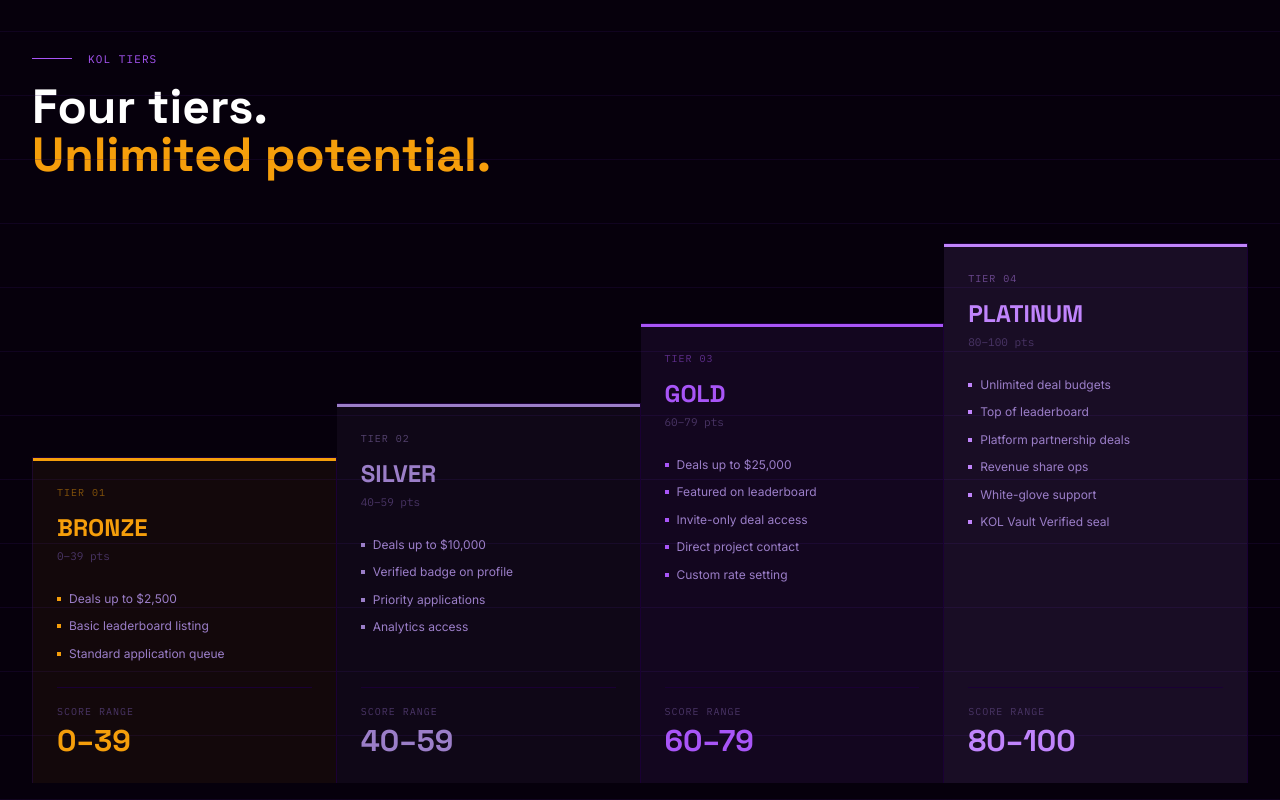
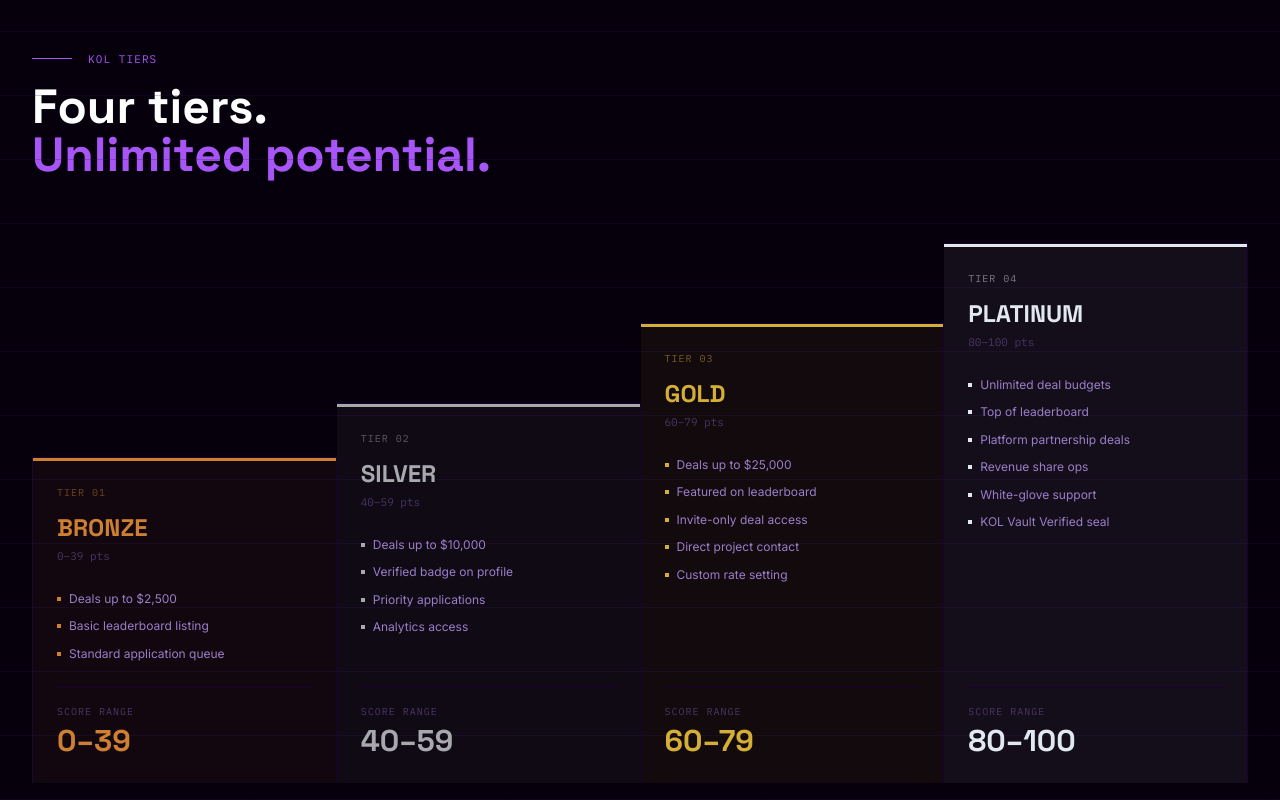
Before and after one commit to jwebdesignservice/Kol-vault, a Next.js app: page / in a window 1280 px wide. Shown: the part 3100-3900 px from the top of the page. Built offline with nearby package versions, Linux system fonts and the light colour scheme.

Commit message:
fix: real metallic tier colours (bronze/silver/gold/platinum), heading accent back to purple

```diff
--- a/app/(marketing)/page.tsx
+++ b/app/(marketing)/page.tsx
@@ -209,25 +209,25 @@ function TiersSection() {
   const tiers = [
     {
       label: 'BRONZE', n: 'TIER 01', range: '0–39',
-      color: '#F59E0B', bg: 'rgba(245,158,11,0.05)',
+      color: '#CD7F32', bg: 'rgba(205,127,50,0.06)',
       unlocks: ['Deals up to $2,500', 'Basic leaderboard listing', 'Standard application queue'],
       minH: 300,
     },
     {
       label: 'SILVER', n: 'TIER 02', range: '40–59',
-      color: '#9B7EC8', bg: 'rgba(155,126,200,0.06)',
+      color: '#A8A9AD', bg: 'rgba(168,169,173,0.06)',
       unlocks: ['Deals up to $10,000', 'Verified badge on profile', 'Priority applications', 'Analytics access'],
       minH: 380,
     },
     {
       label: 'GOLD', n: 'TIER 03', range: '60–79',
-      color: '#A855F7', bg: 'rgba(168,85,247,0.08)',
+      color: '#D4AF37', bg: 'rgba(212,175,55,0.06)',
       unlocks: ['Deals up to $25,000', 'Featured on leaderboard', 'Invite-only deal access', 'Direct project contact', 'Custom rate setting'],
       minH: 460,
     },
     {
       label: 'PLATINUM', n: 'TIER 04', range: '80–100',
-      color: '#C084FC', bg: 'rgba(192,132,252,0.10)',
+      color: '#E2E8F0', bg: 'rgba(226,232,240,0.06)',
       unlocks: ['Unlimited deal budgets', 'Top of leaderboard', 'Platform partnership deals', 'Revenue share ops', 'White-glove support', 'KOL Vault Verified seal'],
       minH: 540,
     },
@@ -241,7 +241,7 @@ function TiersSection() {
           <div className="w-10 h-px bg-accent-bright" />
           <span className="text-[11px] tracking-widest uppercase mono text-accent-bright">KOL TIERS</span>
         </div>
-        <h2 className="font-heading font-bold text-5xl mb-16" style={{ color: '#FFFFFF' }}>Four tiers.<br /><span style={{ color: '#F59E0B' }}>Unlimited potential.</span></h2>
+        <h2 className="font-heading font-bold text-5xl mb-16" style={{ color: '#FFFFFF' }}>Four tiers.<br /><span style={{ color: '#A855F7' }}>Unlimited potential.</span></h2>
         {/* Staircase — align to bottom */}
         <div className="flex items-end gap-0">
           {tiers.map((tier, i) => (
```
